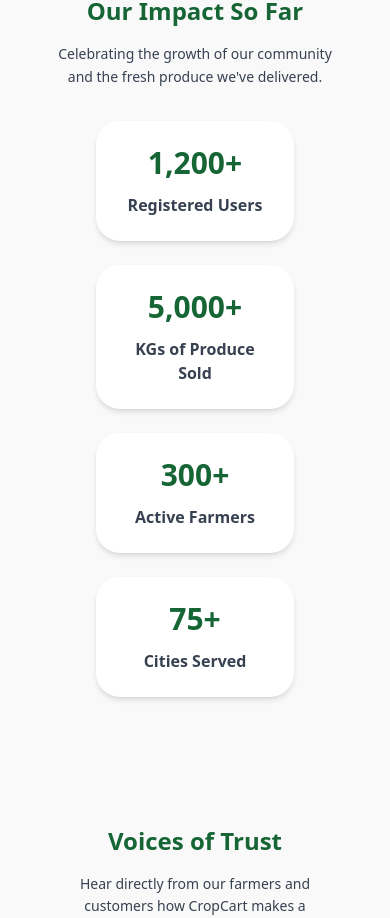
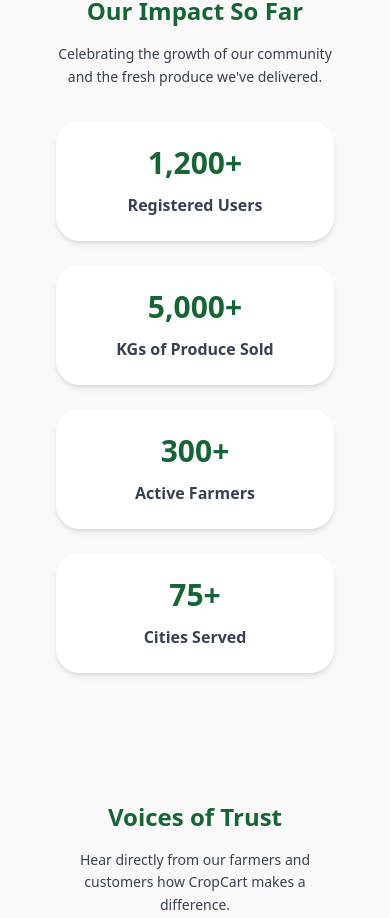
Before and after one commit to SaurabhShisode/Crop-Cart, a React (Vite) app in the folder client/: page / in a window 390 px wide. Shown: the part 2640-3558 px from the top of the page. Built offline with nearby package versions, Linux system fonts and the light colour scheme; no server answers.

Commit message:
Update LiveCounters.tsx

```diff
--- a/client/src/components/LiveCounters.tsx
+++ b/client/src/components/LiveCounters.tsx
@@ -28,7 +28,7 @@
           Celebrating the growth of our community and the fresh produce we've delivered.
         </p>
 
-        <div className="grid grid-cols-1 sm:grid-cols-2 md:grid-cols-4 gap-6 sm:gap-8 md:gap-12 mx-10 sm:mx-0">
+        <div className="grid grid-cols-1 sm:grid-cols-2 md:grid-cols-4 gap-6 sm:gap-8 md:gap-12">
           {stats.map((stat, index) => (
             <div
               key={index}
```
